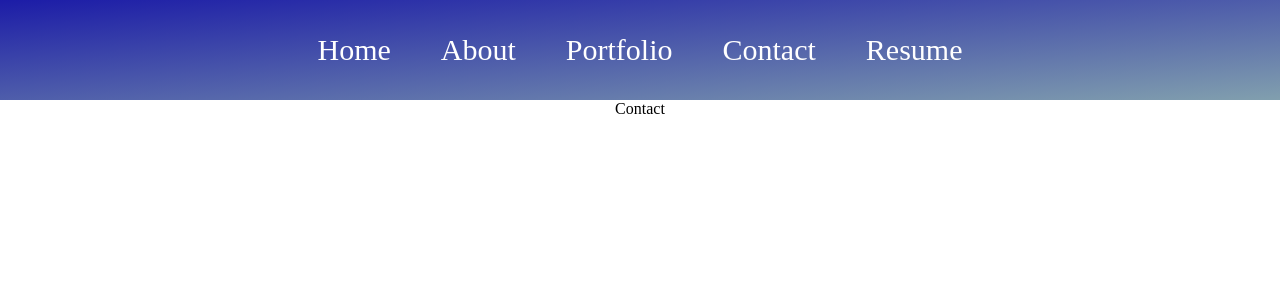
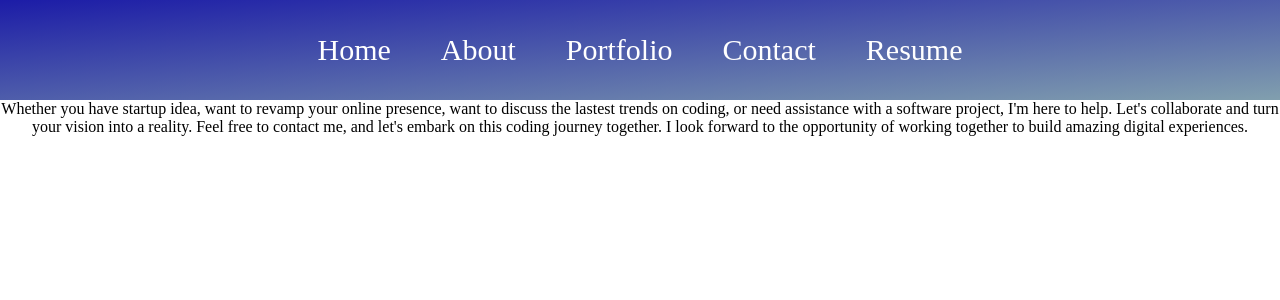
Before and after one commit to andreaber23/react-portfolio-andrea, a React (Create React App) app: page /contact in a window 1280 px wide. Shown: the top 300 px of the page. Built offline with nearby package versions, Linux system fonts and the light colour scheme.

Commit message:
added contact info. still needs contact form

```diff
--- a/src/pages/Contact.js
+++ b/src/pages/Contact.js
@@ -3,7 +3,9 @@ import React from 'react'
 function Contact() {
   return (
     <div>
-      Contact
+      Whether you have startup idea, want to revamp your online presence, want to discuss the lastest trends on coding, or need assistance with a software project, I'm here to help. Let's collaborate and turn your vision into a reality. Feel free to contact me, and let's embark on this coding journey together.
+
+      I look forward to the opportunity of working together to build amazing digital experiences.
     </div>
   )
 }
```
